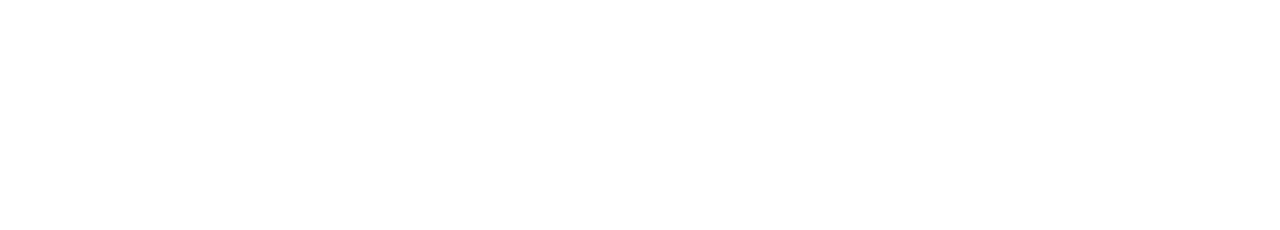
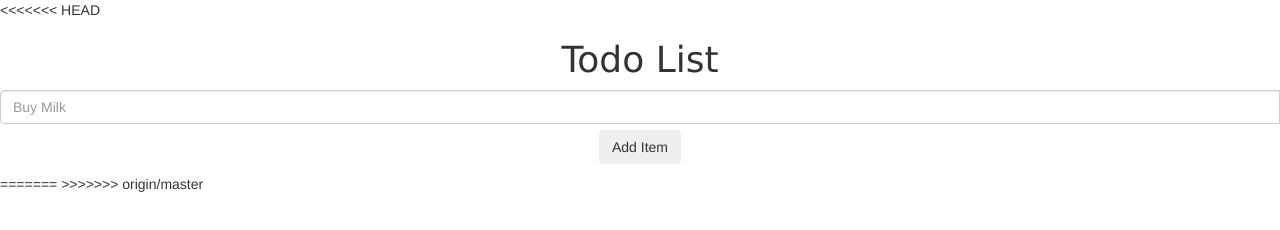
Before and after one commit to MMZaini/learning-js-todo-list, a plain HTML site: page index.html in a window 1280 px wide. Drawn offline with nearby package versions, Linux system fonts and the light colour scheme.

Commit message:
Update index.html

```diff
--- a/index.html
+++ b/index.html
@@ -3,12 +3,26 @@
   <head>
     <meta charset="utf-8">
     <meta name="viewport" content="width=device-width">
-    <title>repl.it</title>
+    <title>Todo List</title>
     <link href="style.css" rel="stylesheet" type="text/css" />
+	<link rel="stylesheet" href="https://maxcdn.bootstrapcdn.com/bootstrap/3.4.1/css/bootstrap.min.css">
   </head>
   <body>
+<<<<<<< HEAD
+  <h1 style="text-align:center;font-family:verdana">Todo List</h1>
+
+<div class="input-group mb-3 text-center center-block box">
+  <input type="text" class="form-control" placeholder="Buy Milk" aria-label="Buy Milk" aria-describedby="button-addon2" id="input">
+  <br><br>
+  <button class="btn btn-outline-secondary" type="button" id="button-addon2" onclick="addItem()">Add Item</button>
+</div>
+
+  <ul id="items"></ul>
+    <script src="script.js"></script>
+=======
 
 
    <script src="script.js"></script>
+>>>>>>> origin/master
   </body>
 </html>
```
